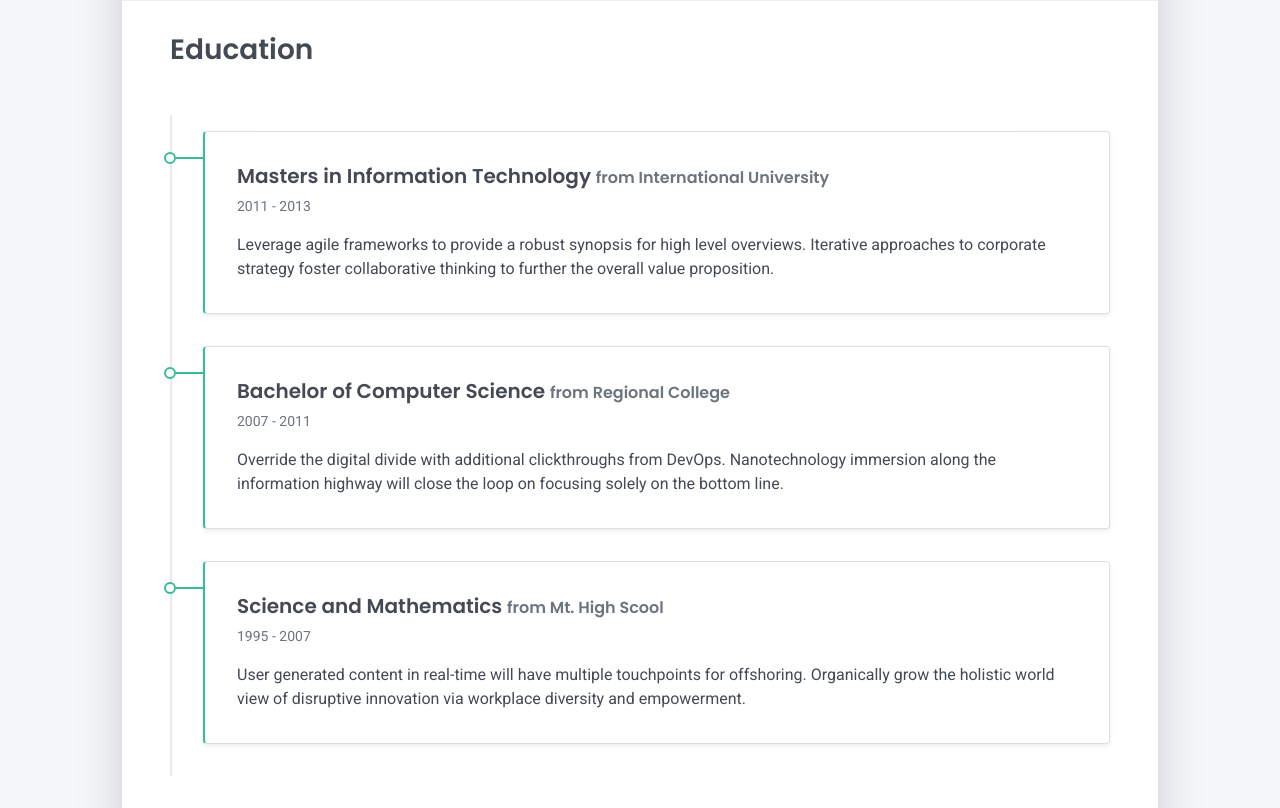
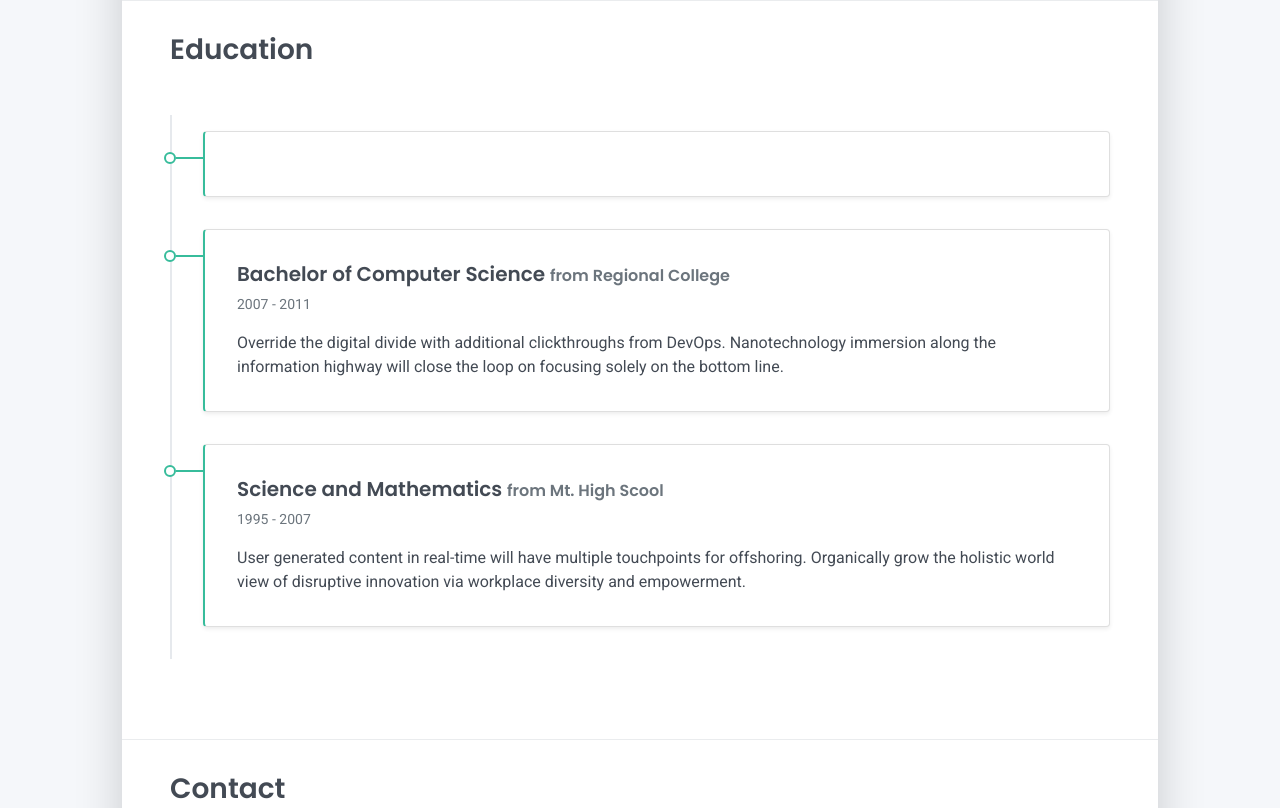
Before and after one commit to AlejandroRIg/CVNombreApellido1, a plain HTML site: page index.html in a window 1280 px wide. Shown: the part 1740-2548 px from the top of the page. Drawn offline with Linux system fonts and the light colour scheme.

Commit message:
Eliminación del contenido de Education

```diff
--- a/index.html
+++ b/index.html
@@ -170,11 +170,7 @@
     <h2 class="h3 mb-4">Education</h2>
     <div class="timeline">
       <div class="timeline-card timeline-card-success card shadow-sm">
-        <div class="card-body">
-          <div class="h5 mb-1">Masters in Information Technology <span class="text-muted h6">from International University</span></div>
-          <div class="text-muted text-small mb-2">2011 - 2013</div>
-          <div>Leverage agile frameworks to provide a robust synopsis for high level overviews. Iterative approaches to corporate strategy foster collaborative thinking to further the overall value proposition.</div>
-        </div>
+        <div class="card-body"></div>
       </div>
       <div class="timeline-card timeline-card-success card shadow-sm">
         <div class="card-body">
@@ -188,7 +184,7 @@
           <div class="h5 mb-1">Science and Mathematics <span class="text-muted h6">from Mt. High Scool</span></div>
           <div class="text-muted text-small mb-2">1995 - 2007</div>
           <div>User generated content in real-time will have multiple touchpoints for offshoring. Organically grow the holistic world view of disruptive innovation via workplace diversity and empowerment.</div>
-        </div>
+       </div>
       </div>
     </div>
   </div>
```
